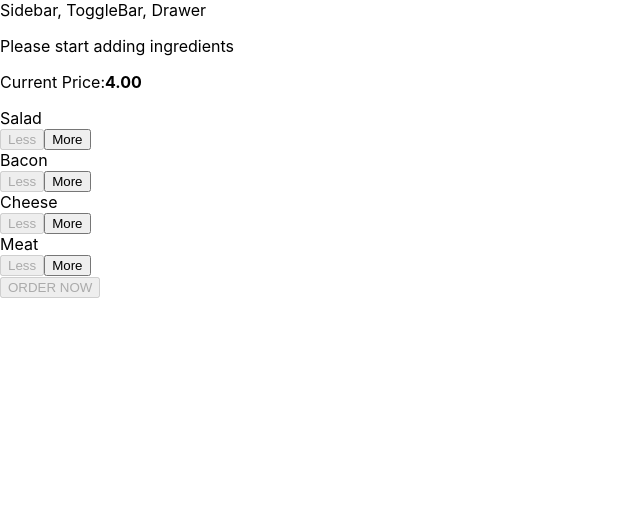
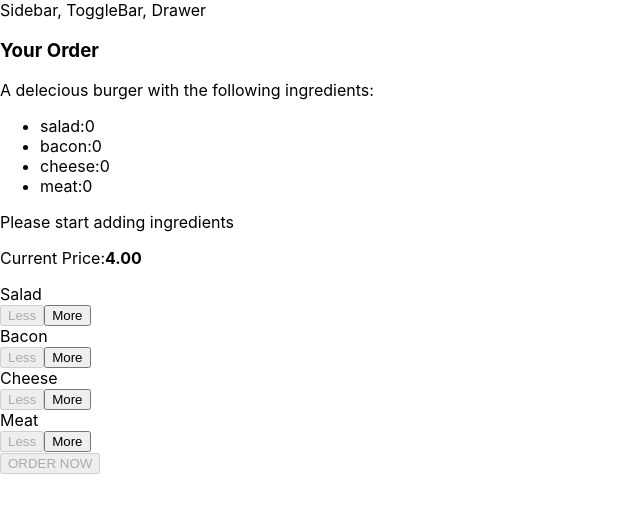
Before and after one commit to SyedMuhammadAzhar/burger-builder-react, a React app: page / in a window 1280 px wide. Shown: the top 512 px of the page, without its empty margins (0-640 px from the left). Built offline with nearby package versions, Linux system fonts and the light colour scheme.

Commit message:
Creating order summary modal

```diff
--- /dev/null
+++ b/src/components/Burger/OrderSummary/OrderSummary.js
@@ -0,0 +1,36 @@
+import React from 'react'
+
+const orderSummary =(props)=>{
+
+    const ingredientSummary=Object.keys(props.ingredients)
+                            .map(igkey=>{
+                                return(
+                                    <li key={igkey}>
+                                        {igkey}:{props.ingredients[igkey]}
+
+                                    </li>
+                                );
+                            })
+    ;
+
+
+
+    return(
+
+        <div>
+            <h3>Your Order</h3>
+            <p>A delecious burger with the following ingredients:</p>
+            <ul>
+
+                {ingredientSummary}
+
+            </ul>
+
+        </div>
+
+
+    );
+
+}
+
+export default orderSummary;
--- /dev/null
+++ b/src/components/UI/Modal/Modal.css
@@ -0,0 +1,20 @@
+.Modal {
+    position: fixed;
+    z-index: 500;
+    background-color: white;
+    width: 70%;
+    border: 1px solid #ccc;
+    box-shadow: 1px 1px 1px black;
+    padding: 16px;
+    left: 15%;
+    top: 30%;
+    box-sizing: border-box;
+    transition: all 0.3s ease-out;
+}
+
+@media (min-width: 600px) {
+    .Modal {
+        width: 500px;
+        left: calc(50% - 250px);
+    }
+}
--- /dev/null
+++ b/src/components/UI/Modal/Modal.js
@@ -0,0 +1,18 @@
+import React from 'react';
+import classes from './Modal.css'
+
+
+const modal =(props)=>{
+
+    return(
+
+        <div className={classes.Modal}>
+            {props.children}
+        </div>
+
+    );
+
+
+}
+
+export default modal;
--- a/src/containers/BurgerBuilder/BurgerBuilder.js
+++ b/src/containers/BurgerBuilder/BurgerBuilder.js
@@ -2,6 +2,9 @@
 import Auxiliary from '../../hoc/Auxiliary '
 import Burger from '../../components/Burger/Burger';
 import BuildControls from '../../components/Burger/BuildControls/BuildControls'
+import Modal from '../../components/UI/Modal/Modal'
+import OrderSummary from '../../components/Burger/OrderSummary/OrderSummary'
+
 
 const INGREDIENT_PRICES={
     salad:0.5,
@@ -103,6 +106,12 @@
         return(
             <Auxiliary>
 
+
+                <Modal>
+                    <OrderSummary ingredients={this.state.ingredients}/>
+                </Modal>
+
+
                 <Burger ingredients={this.state.ingredients}/>
                 <BuildControls
                 ingredientAdded={this.addIngredientHandler}
```
Also changed, not shown: 1 other file (tests, documents, lock files or other folders).
